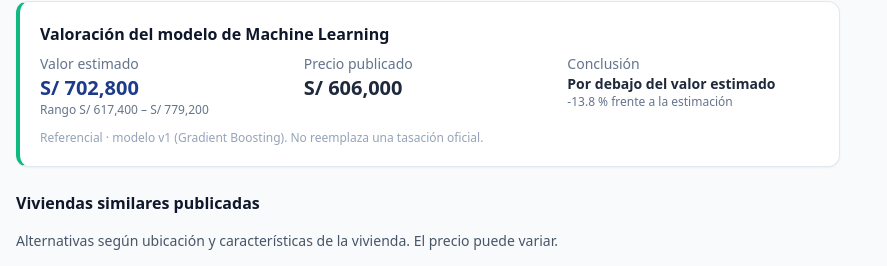
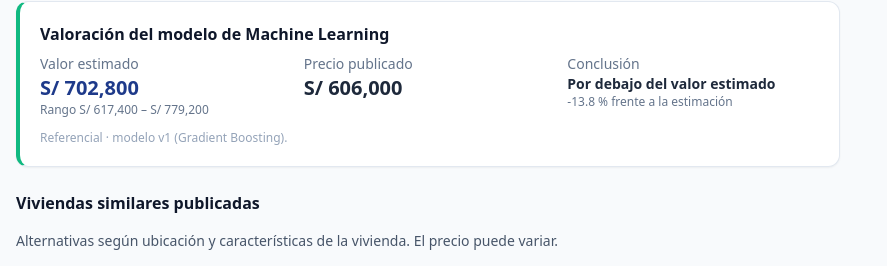
Before and after one commit to aidanvargas3004-lang/arequipa-house-ml-v2, a Flask app: page /propiedades/1 in a window 1280 px wide. Shown: the part 1183-1449 px from the top of the page, without its empty margins (0-887 px from the left). Run offline with Flask 3, Linux system fonts and the light colour scheme.

Commit message:
chore: retirar aviso de tasación oficial del pie de página

```diff
--- a/app/templates/base.html
+++ b/app/templates/base.html
@@ -75,7 +75,7 @@
 
 <footer class="border-t border-slate-200 bg-white">
   <div class="mx-auto flex max-w-7xl flex-col gap-2 px-4 py-5 text-xs text-slate-500 md:flex-row md:items-center md:justify-between">
-    <p>© Arequipa House Inmobiliaria S.A.C. · Las estimaciones son <strong>referenciales</strong> y no reemplazan una tasación oficial.</p>
+    <p>© Arequipa House Inmobiliaria S.A.C.</p>
     <p class="flex gap-4"><a class="hover:underline" href="{{ url_for('main.terminos') }}">Términos</a><a class="hover:underline" href="{{ url_for('main.privacidad') }}">Privacidad</a></p>
   </div>
 </footer>
--- a/app/templates/propiedades/detalle.html
+++ b/app/templates/propiedades/detalle.html
@@ -58,7 +58,7 @@
         <div><p class="text-slate-500">Precio publicado</p><p class="text-xl font-bold">{{ p.precio|soles }}</p></div>
         <div><p class="text-slate-500">Conclusión</p><p class="font-semibold">{{ veredicto.etiqueta }}</p><p class="text-xs text-slate-500">{{ '%+.1f'|format(veredicto.diferencia * 100) }} % frente a la estimación</p></div>
       </div>
-      <p class="mt-3 text-xs text-slate-400">Referencial · modelo v{{ est.modelo.version }} ({{ est.modelo.algoritmo_nombre }}). No reemplaza una tasación oficial.</p>
+      <p class="mt-3 text-xs text-slate-400">Referencial · modelo v{{ est.modelo.version }} ({{ est.modelo.algoritmo_nombre }}).</p>
     </div>
   </section>
 
```
